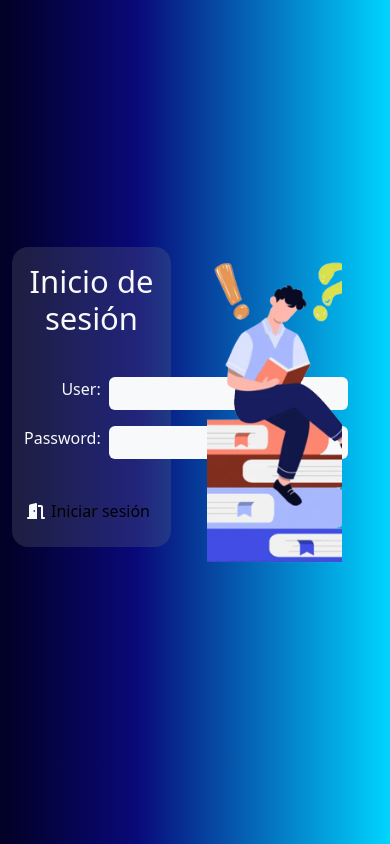
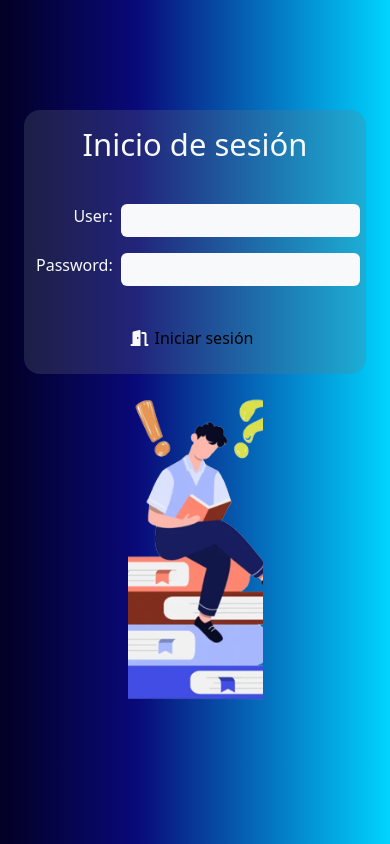
Before and after one commit to MikoVelascoRamirez/examen_practico_vortex, a React (Vite) app in the folder frontend/editorial_chavez_demo_app/: page / in a window 390 px wide. Built offline with nearby package versions, Linux system fonts and the light colour scheme.

Commit message:
21. styles: making Login wrapper responsive

```diff
--- a/frontend/editorial_chavez_demo_app/src/login.jsx
+++ b/frontend/editorial_chavez_demo_app/src/login.jsx
@@ -4,8 +4,8 @@ import editorial from './assets/editorial.png';
 
 export default function Login() {
   return (
-    <section className="container row align-items-start" id="login">
-      <div className="col-6">
+    <section className="container d-flex justify-content-center align-items-center h-75 mx-auto row w-100" id="login">
+      <div className="col-md-6 col-sm-12">
         <Form />
       </div>
       <div className="col-6">
```
